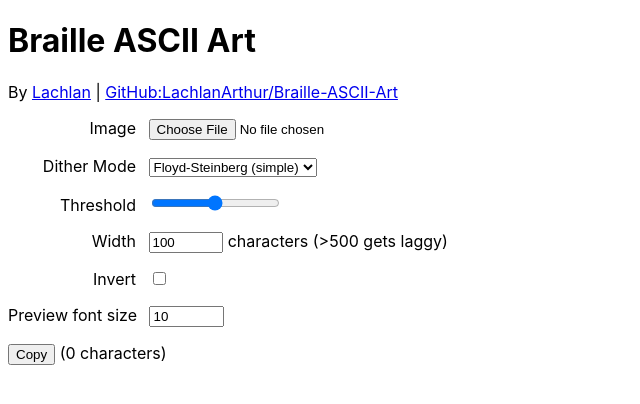
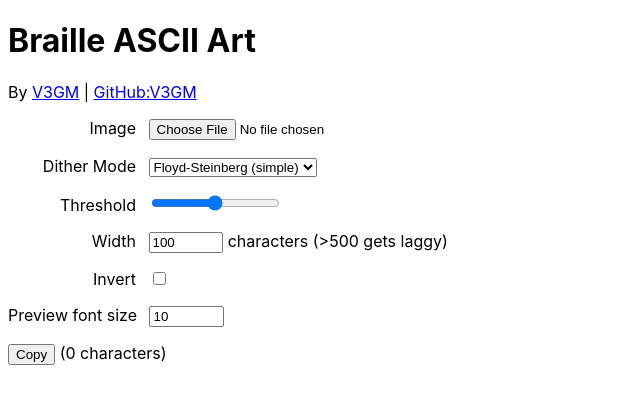
Before and after one commit to V3GM/v3gm.github.io, a website: page ZietAI/index.html in a window 1280 px wide. Shown: the whole page, without its empty margins (0-640 px from the left). Drawn offline with Linux system fonts and the light colour scheme.

Commit message:
Add files via upload

```diff
--- a/ZietAI/index.html
+++ b/ZietAI/index.html
@@ -12,7 +12,7 @@
 <body>
 
 	<h1>Braille ASCII Art</h1>
-	<p>By <a href="https://lach.la">Lachlan</a> | <a href="https://github.com/LachlanArthur/Braille-ASCII-Art">GitHub:LachlanArthur/Braille-ASCII-Art</a></p>
+	<p>By <a href="https://www.facebook.com/hoangalexviet">V3GM</a> | <a href="https://github.com/V3GM/v3gm.github.io/tree/main/ZietAI">GitHub:V3GM</a></p>
 
 	<p>
 		<label for="filepicker">Image</label>
```
